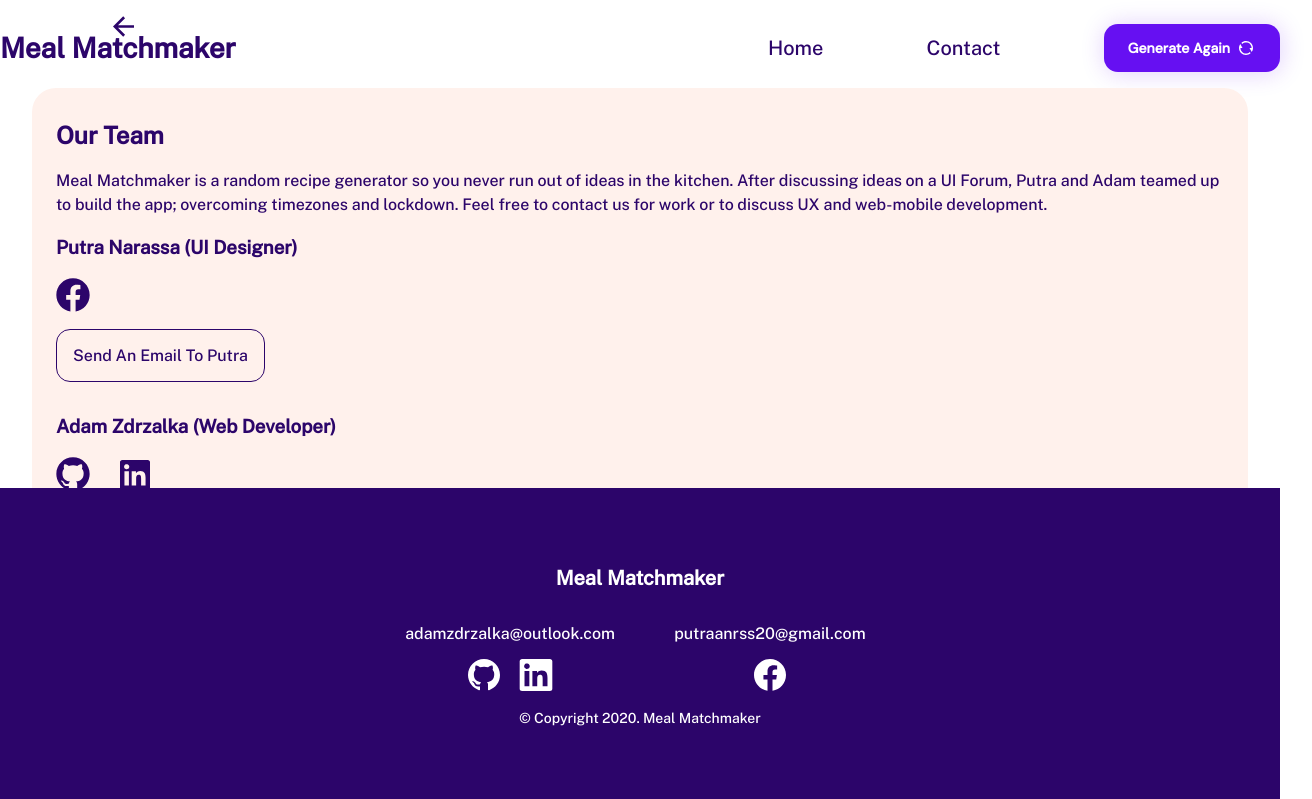
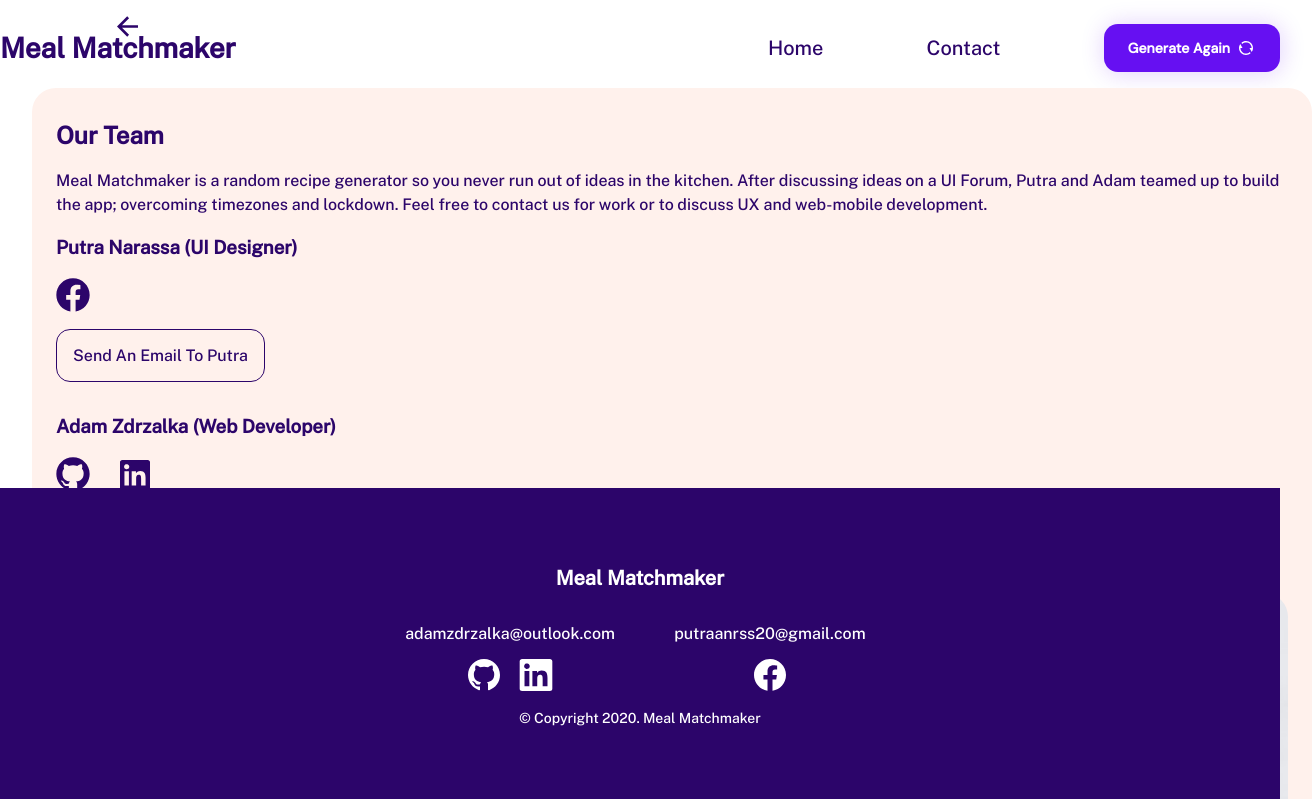
Before and after one commit to moderndayNeo/Meal-Matchmaker, a React (Create React App) app: page /contact in a window 1280 px wide. Shown: the top 799 px of the page, 1312 px wide, since content can reach past the window. Built offline with nearby package versions, Linux system fonts and the light colour scheme.

Commit message:
fix: Fix mobile CSS rules

```diff
--- a/src/App.css
+++ b/src/App.css
@@ -31,6 +31,12 @@ body {
     color: var(--primary-color-dark);
 }
 
+.App .components-and-footer {
+    width: 100%;
+    height: 100%;
+}
+
+
 .App .generate-button {
     --generate-button-bottom: 24px;
     font-family: 'DM Sans';
--- a/src/App.tsx
+++ b/src/App.tsx
@@ -32,6 +32,7 @@ function App() {
         <BrowserRouter>
             <div className="App">
                 <Header onClick={handleClick} />
+                <div className="components-and-footer">
                     <Main
                         onClick={handleClick}
                         meal={randomRecipe}
@@ -39,6 +40,7 @@ function App() {
                         setLoading={setLoading}
                     />
                     <Footer />
+                </div>
                 {loading && <Loader />}
             </div>
         </BrowserRouter>
--- a/src/Main/ContactPage/ContactPage.css
+++ b/src/Main/ContactPage/ContactPage.css
@@ -1,4 +1,7 @@
 .ContactPage {
+    height: 100%;
+    overflow: scroll;
+    position: relative;
 }
 
 .ContactPage .ContactLink {
--- a/src/Main/Main.css
+++ b/src/Main/Main.css
@@ -1,6 +1,6 @@
 .Main {
-    /* width: 100%; */
-    /* height: 100%; */
+    width: 100%;
+    height: 100%;
     position: relative;
     /* overflow: scroll; */
 }
--- a/src/Main/Recipe/Recipe.css
+++ b/src/Main/Recipe/Recipe.css
@@ -1,5 +1,7 @@
 .Recipe {
+    position: relative;
     height: 100%;
+    overflow: scroll;
 }
 
 @media (min-width: 800px) {
--- a/src/Main/RecipeGenerator/RecipeGenerator.css
+++ b/src/Main/RecipeGenerator/RecipeGenerator.css
@@ -1,6 +1,7 @@
 .RecipeGenerator {
     position: relative;
     height: 100%;
+    /* height: 100vh; */
     margin: 0 var(--mobile-side-padding);
 }
 
--- a/src/Main/WelcomePage/WelcomePage.css
+++ b/src/Main/WelcomePage/WelcomePage.css
@@ -1,5 +1,6 @@
 .WelcomePage {
     position: relative;
+    height: 100%;
     /* height: 100vh; */
     padding: 0 var(--mobile-side-padding);
     display: flex;
```
Lines whose indentation alone changed are shown as unchanged.
